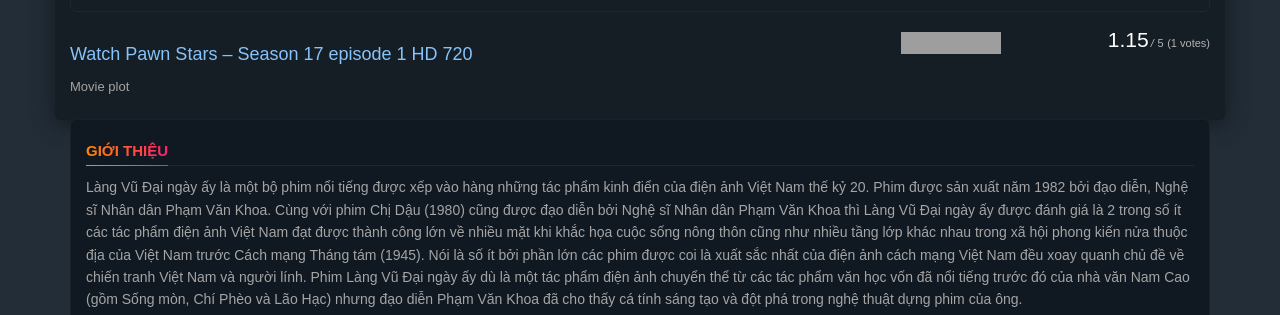
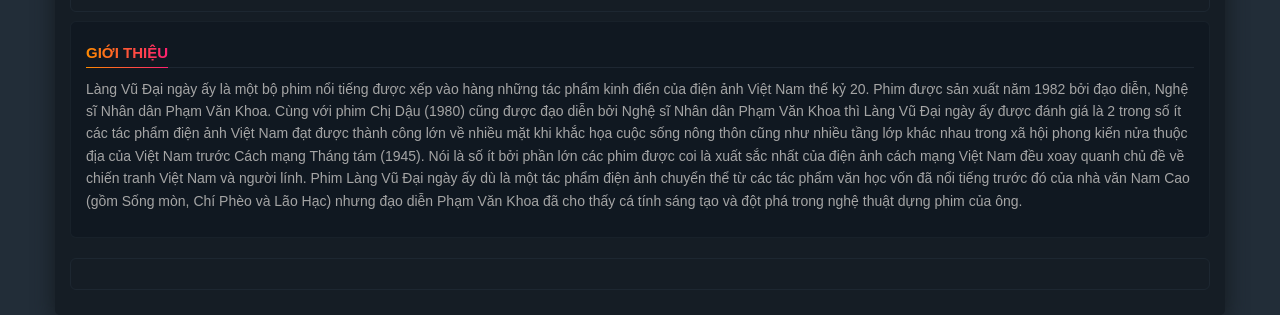
Before and after one commit to wibu048/xem, a Jekyll site: the page built from _posts/1982-11-05-lang-vu-dai-ngay-ay.md, in a window 1280 px wide, cut to the strip 813-1128 px from the top of the page. Built offline with Jekyll 4.4.1, drawn with Linux system fonts in a browser that asks for light colours.

Commit message:
Update post.html

```diff
--- a/_layouts/post.html
+++ b/_layouts/post.html
@@ -33,33 +33,6 @@
 			</div>	</div>
 
                      <div class="clearfix"></div>
-
-			<div class="title-wrapper full">
-<h1 class="entry-title"><a href="http://play.halimthemes.com/pawn-stars-season-17" title="Watch Pawn Stars &#8211; Season 17 episode 1 HD 720" class="tl">Watch Pawn Stars &#8211; Season 17 episode 1 HD 720</a></h1>
-<span class="plot-collapse" data-toggle="collapse" data-target="#expand-post-content" aria-expanded="false" aria-controls="expand-post-content" data-text="Movie plot"><i class="hl-angle-down"></i></span>
-</div>
-<div class="ratings_wrapper">
-<div class="halim_imdbrating taq-score">
-<span class="score">1.15</span><i>/</i>
-<span class="max-ratings">5</span>
-<span class="total_votes">1</span><span class="vote-txt"> votes</span>
-</div>
-<div class="rate-this">
-<div data-rate="23" data-id="68695" class="user-rate user-rate-active">
-<span class="user-rate-image post-large-rate stars-large">
-<span style="width: 23%"></span>
-</span>
-</div>
-</div>
-</div>
-</div>
-<div class="entry-content htmlwrap clearfix collapse" id="expand-post-content">
-<article id="post-68695" class="item-content post-68695">
-<p>Rick Harrison and his family own and run a pawn shop on the Las Vegas strip. They buy, sell, and appraise items of historical value. </p>
-</article>
-</div>
-
-
 
 
 				{% if page.player.size > 1 %}
```
